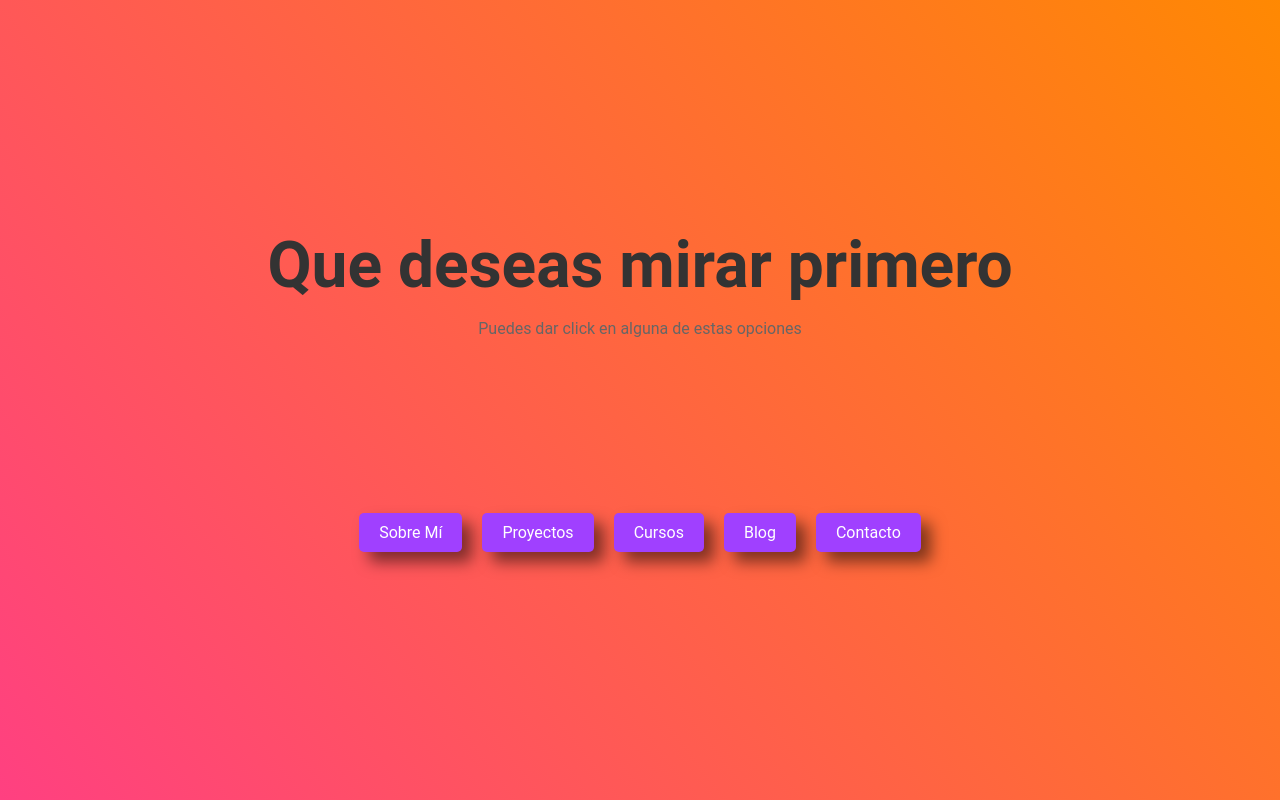
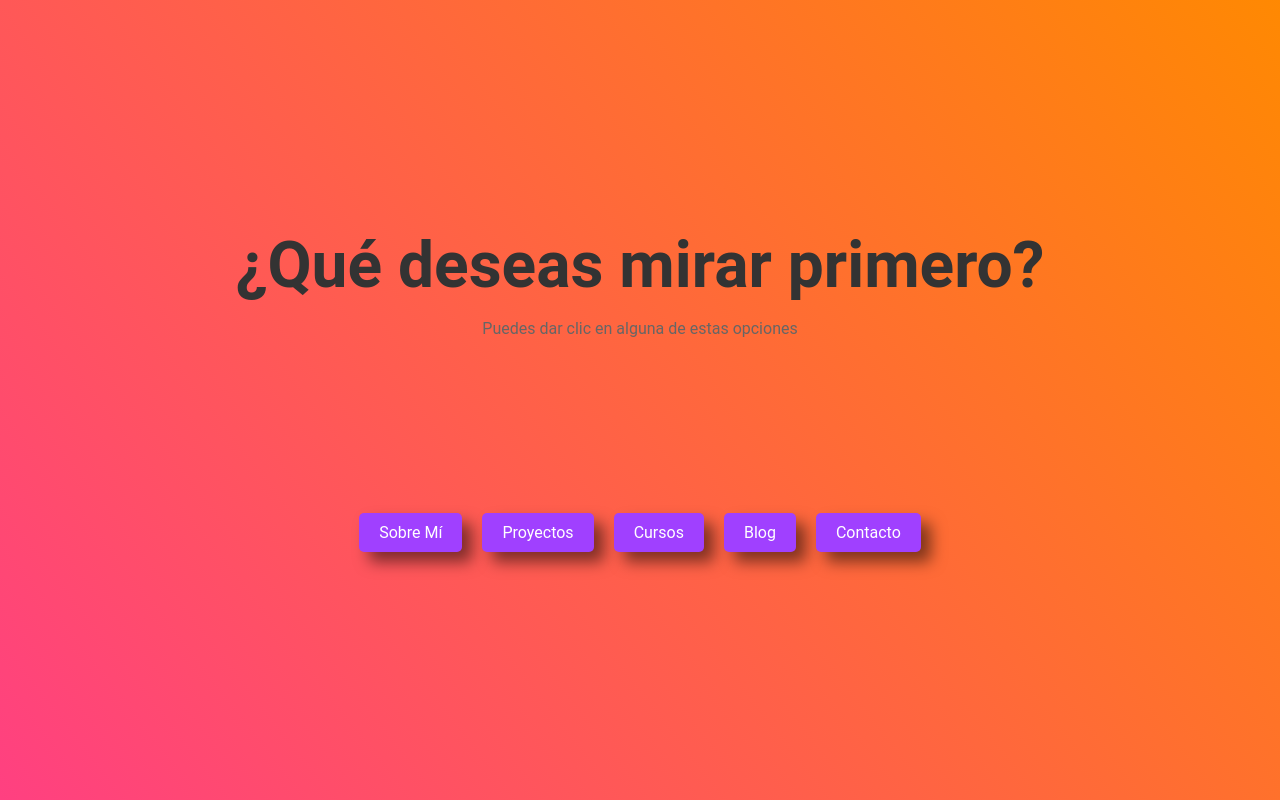
Before and after one commit to OctavioPF/mi-portafolio-REACT, a React (Create React App) app: page /home in a window 1280 px wide. Shown: the part 840-1640 px from the top of the page. Built offline with nearby package versions, Linux system fonts and the light colour scheme.

Commit message:
Update Home.js

```diff
--- a/src/components/Home.js
+++ b/src/components/Home.js
@@ -1,4 +1,5 @@
 import React, { useState } from 'react';
+import { Link } from 'react-router-dom'; // Importa Link
 import './Home.css';
 
 const Home = () => {
@@ -21,26 +22,26 @@ const Home = () => {
             <div>
                 <nav className="navigation">
                     <div className="navigation-content">
-                        <h1>Que deseas mirar primero</h1>
-                        <p>Puedes dar click en alguna de estas opciones</p>
+                        <h1>¿Qué deseas mirar primero?</h1>
+                        <p>Puedes dar clic en alguna de estas opciones</p>
                         <div className="tooltip-container">
-                            <a href="/sobre-mi" className="btn-nav">Sobre Mí</a>
-                            <span className="tooltip">Aquí podrás encontrar información relevante sobre mí, quien soy y las habilidades tecnicas y blandas que tengo.</span>
+                            <Link to="/sobre-mi" className="btn-nav">Sobre Mí</Link>
+                            <span className="tooltip">Aquí podrás encontrar información relevante sobre mí, quien soy y las habilidades técnicas y blandas que tengo.</span>
                         </div>
                         <div className="tooltip-container">
-                            <a href="/proyectos" className="btn-nav">Proyectos</a>
+                            <Link to="/proyectos" className="btn-nav">Proyectos</Link>
                             <span className="tooltip">Explora los proyectos en los que he trabajado y descubre más sobre mis contribuciones.</span>
                         </div>
                         <div className="tooltip-container">
-                            <a href="/cursos" className="btn-nav">Cursos</a>
+                            <Link to="/cursos" className="btn-nav">Cursos</Link>
                             <span className="tooltip">Listado de cursos y certificaciones que he completado para mejorar mis habilidades.</span>
                         </div>
                         <div className="tooltip-container">
-                            <a href="/blog" className="btn-nav">Blog</a>
+                            <Link to="/blog" className="btn-nav">Blog</Link>
                             <span className="tooltip">Lee los artículos más recientes y publicaciones sobre temas de interés.</span>
                         </div>
                         <div className="tooltip-container">
-                            <a href="/contacto" className="btn-nav">Contacto</a>
+                            <Link to="/contacto" className="btn-nav">Contacto</Link>
                             <span className="tooltip">Información para contactarme, ya sea por correo electrónico o redes sociales.</span>
                         </div>
                     </div>
```
